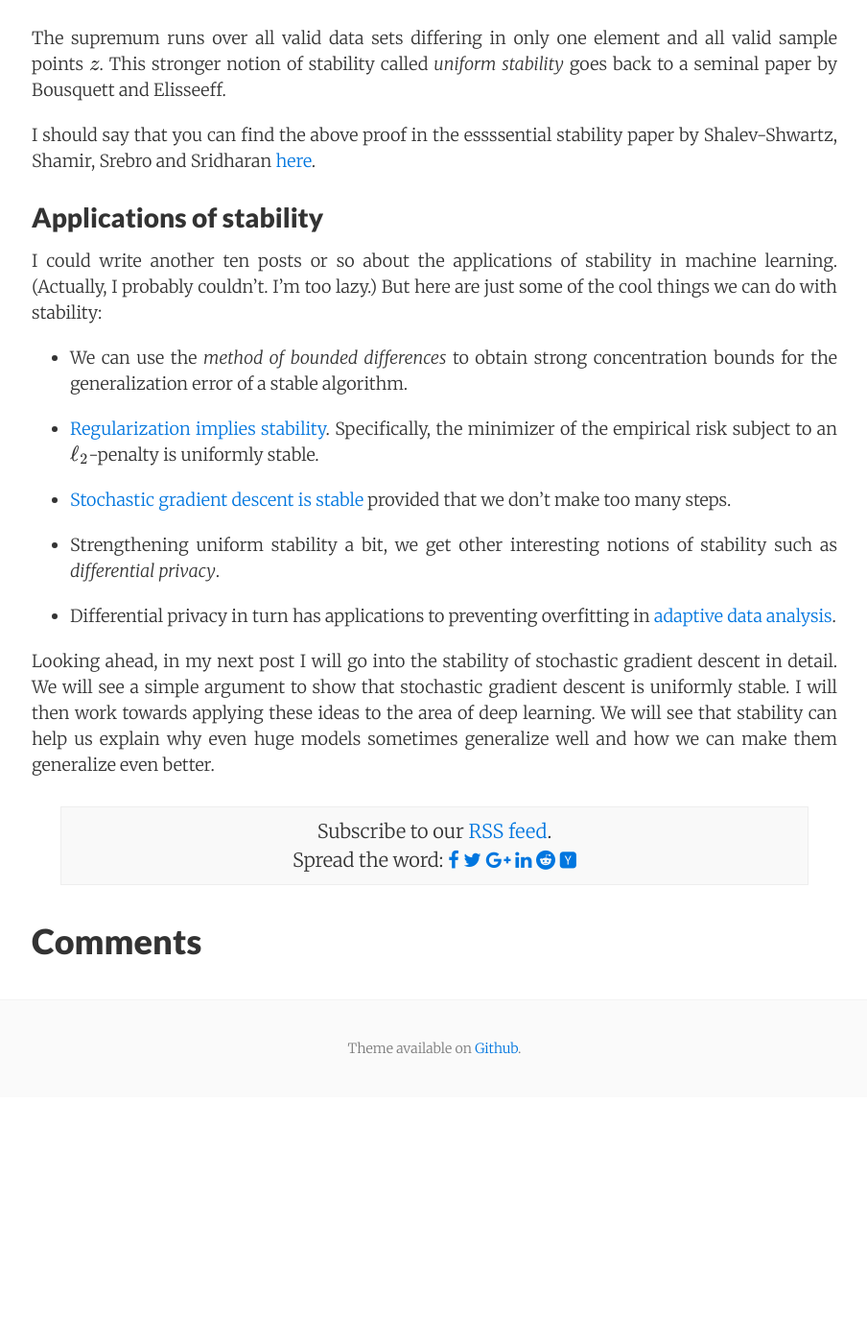
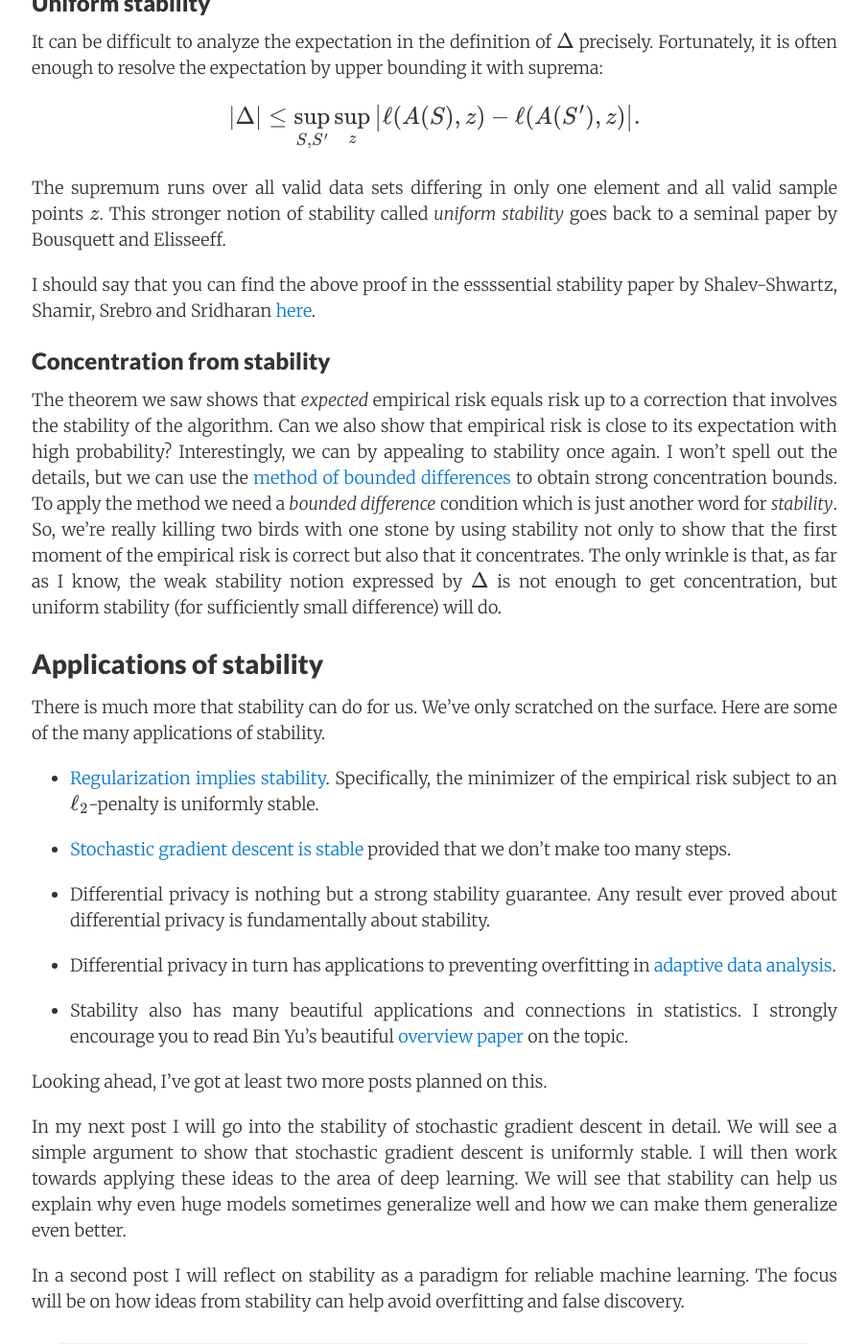
Before and after one commit to offconvex/offconvex.github.io, a Jekyll site: the page built from _posts/2016-03-14-stability.md, in a window 1280 px wide and 1400 px high, scrolled down 4341 px. Shown: the whole window at 96% size, without its empty margins (187-1091 px from the left). Built offline with Jekyll 4.4.1, drawn with Linux system fonts in a browser that asks for light colours; nearby versions of some CDN libraries; formulas are drawn with MathJax 3; comment, search, counter and statistics services are not loaded; before the commit the page ends 5484 px from its top, so only the background shows below that; some of the changed text lies outside the part shown.

Commit message:
stability draft

```diff
--- a/_posts/2016-03-11-stability.md
+++ b/_posts/2016-03-14-stability.md
@@ -62,7 +62,7 @@
   </script>
   <!-- end animation -->
 
-As you can see by clicking patiently through the example, the algorithm seems pretty stable. Even if we substantially move the first example it encounters, the hyperplane computed by the algorithm changes only slightly. Neat. You can check out the code [here](https://gist.github.com/mrtzh/266c37d3a274376134a6).
+As we can see by clicking impatiently through the example, the algorithm seems pretty stable. Even if we substantially move the first example it encounters, the hyperplane computed by the algorithm changes only slightly. Neat. (You can check out the code [here](https://gist.github.com/mrtzh/266c37d3a274376134a6).)
 
 ## Empirical risk jargon
 
@@ -78,19 +78,26 @@
 R = \mathop{\mathbb{E}}_{z\sim D}\left[ \ell(A(S), z) \right]
 $$
 
-The difference between risk and empirical risk $R - R_S$ is called *generalization error*. You will sometimes encounter that term as a synonym for risk, but I find that confusing. We already have a perfectly short and good name for the risk $R$.
+The difference between risk and empirical risk $R - R_S$ is called *generalization error*. You will sometimes encounter that term as a synonym for risk, but I find that confusing. We already have a perfectly short and good name for the risk $R$. Always keep in mind the following tautology
+
+$$
+R = R_S + (R-R_S).
+$$
+
+Operationally, it states that if we manage to minimize empirical risk all that matters is generalization error.
 
 
 ## A fundamental theorem of machine learning
 
-An amateur like me probably shouldn't propose fundamental theorems for anything really. But if I had to, this would be the one I'd suggest for machine learning:
+I probably shouldn't propose fundamental theorems for anything really. But if I had to, this would be the one I'd suggest for machine learning:
 
 > In expectation, generalization equals stability.
 
-Somewhat more formally, we will encounter a measure of stability, denoted $\Delta$ such that the difference between risk and empirical risk in expectation equals $\Delta.$ Formally,
+Somewhat more formally, we will encounter a natural measure of stability, denoted $\Delta$ such that the difference between risk and empirical risk in expectation equals $\Delta.$ Formally,
 
 > $\mathbb{E}[R - R_S] = \Delta$
 
+Defering the exact definition of $\Delta$ to the proof, let's think about this for a second.
 What I find so remarkable about this theorem is that it turns a statistical problem into a purely algorithmic one: All we need for generalization is an algorithmic notion of robustness. Our algorithm's output shouldn't change much if perturb one of the data points. It's almost like a sanity check. Had you coded up an algorithm and this wasn't the case, you'd probably go look for a bug.
 
 ### Proof
@@ -161,18 +168,26 @@
 
 I should say that you can find the above proof in the essssential stability paper by Shalev-Shwartz, Shamir, Srebro and Sridharan [here](http://jmlr.csail.mit.edu/papers/volume11/shalev-shwartz10a/shalev-shwartz10a.pdf).
 
+### Concentration from stability
+
+The theorem we saw shows that *expected* empirical risk equals risk up to a correction that involves the stability of the algorithm. Can we also show that empirical risk is close to its expectation with high probability? Interestingly, we can by appealing to stability once again. I won't spell out the details, but we can use the [method of bounded differences](https://en.wikipedia.org/wiki/Doob_martingale#McDiarmid.27s_inequality) to obtain strong concentration bounds. To apply the method we need a *bounded difference* condition which is just another word for *stability*. So, we're really killing two birds with one stone by using stability not only to show that the first moment of the empirical risk is correct but also that it concentrates. The only wrinkle is that, as far as I know, the weak stability notion expressed by $\Delta$ is not enough to get concentration, but uniform stability (for sufficiently small difference) will do.
+
 ## Applications of stability
 
-I could write another ten posts or so about the applications of stability in machine learning. (Actually, I probably couldn't. I'm too lazy.) But here are just some of the cool things we can do with stability:
-
-* We can use the *method of bounded differences* to obtain strong concentration bounds for the generalization error of a stable algorithm.
+There is much more that stability can do for us. We've only scratched on the surface. Here are some of the many applications of stability.
 
 * [Regularization implies stability](http://www.jmlr.org/papers/volume2/bousquet02a/bousquet02a.pdf). Specifically, the minimizer of the empirical risk subject to an $\ell_2$-penalty is uniformly stable.
 
 * [Stochastic gradient descent is stable](http://arxiv.org/abs/1509.01240) provided that we don't make too many steps.
 
-* Strengthening uniform stability a bit, we get other interesting notions of stability such as *differential privacy*.
+* Differential privacy is nothing but a strong stability guarantee. Any result ever proved about differential privacy is fundamentally about stability.
 
 * Differential privacy in turn has applications to preventing overfitting in [adaptive data analysis](http://blog.mrtz.org/2015/12/14/adaptive-data-analysis.html).
 
-Looking ahead, in my next post I will go into the stability of stochastic gradient descent in detail. We will see a simple argument to show that stochastic gradient descent is uniformly stable. I will then work towards applying these ideas to the area of deep learning. We will see that stability can help us explain why even huge models sometimes generalize well and how we can make them generalize even better.
+* Stability also has many beautiful applications and connections in statistics. I strongly encourage you to read Bin Yu's beautiful [overview paper](https://www.stat.berkeley.edu/~binyu/ps/papers2013/Yu13.pdf) on the topic.
+
+Looking ahead, I've got at least two more posts planned on this.
+
+In my next post I will go into the stability of stochastic gradient descent in detail. We will see a simple argument to show that stochastic gradient descent is uniformly stable. I will then work towards applying these ideas to the area of deep learning. We will see that stability can help us explain why even huge models sometimes generalize well and how we can make them generalize even better.
+
+In a second post I will reflect on stability as a paradigm for reliable machine learning. The focus will be on how ideas from stability can help avoid overfitting and false discovery.
```
Also changed, not shown: other parts of _posts/2016-03-14-stability.md (+1 -1 lines).
